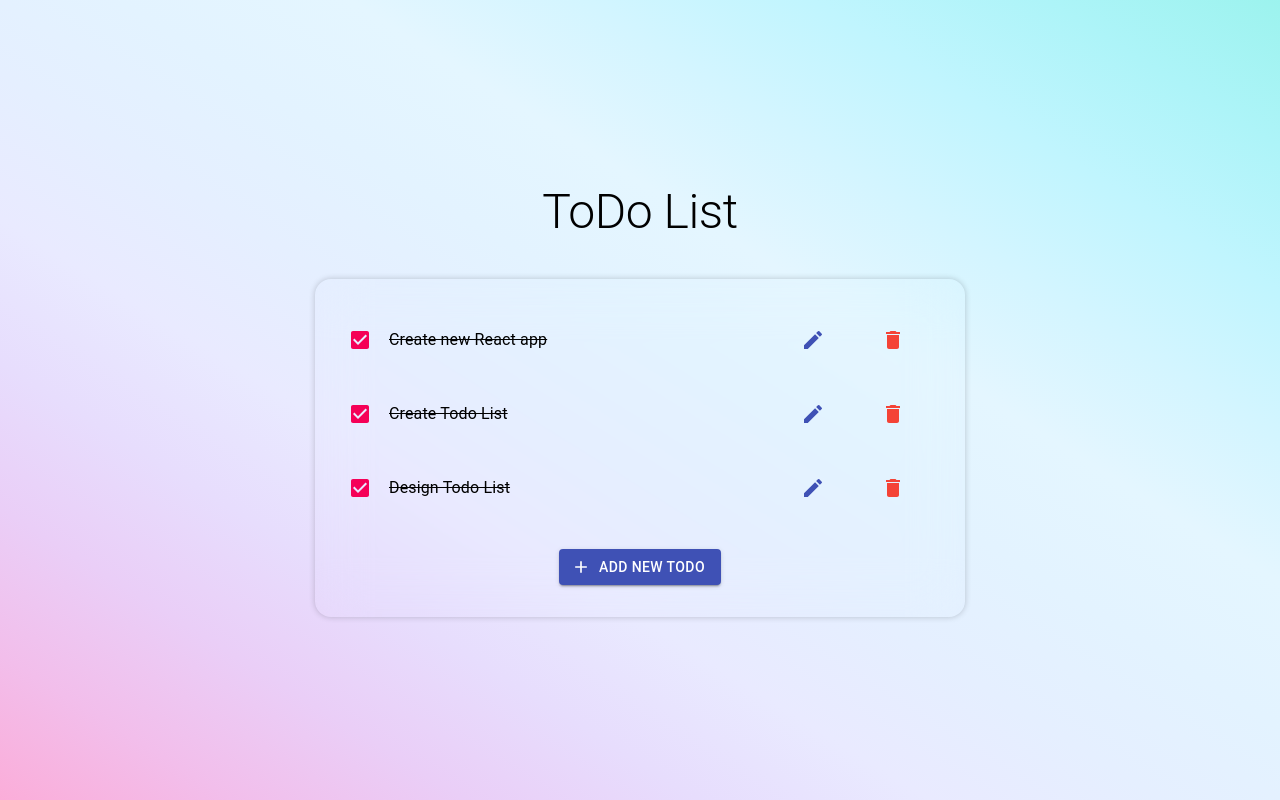
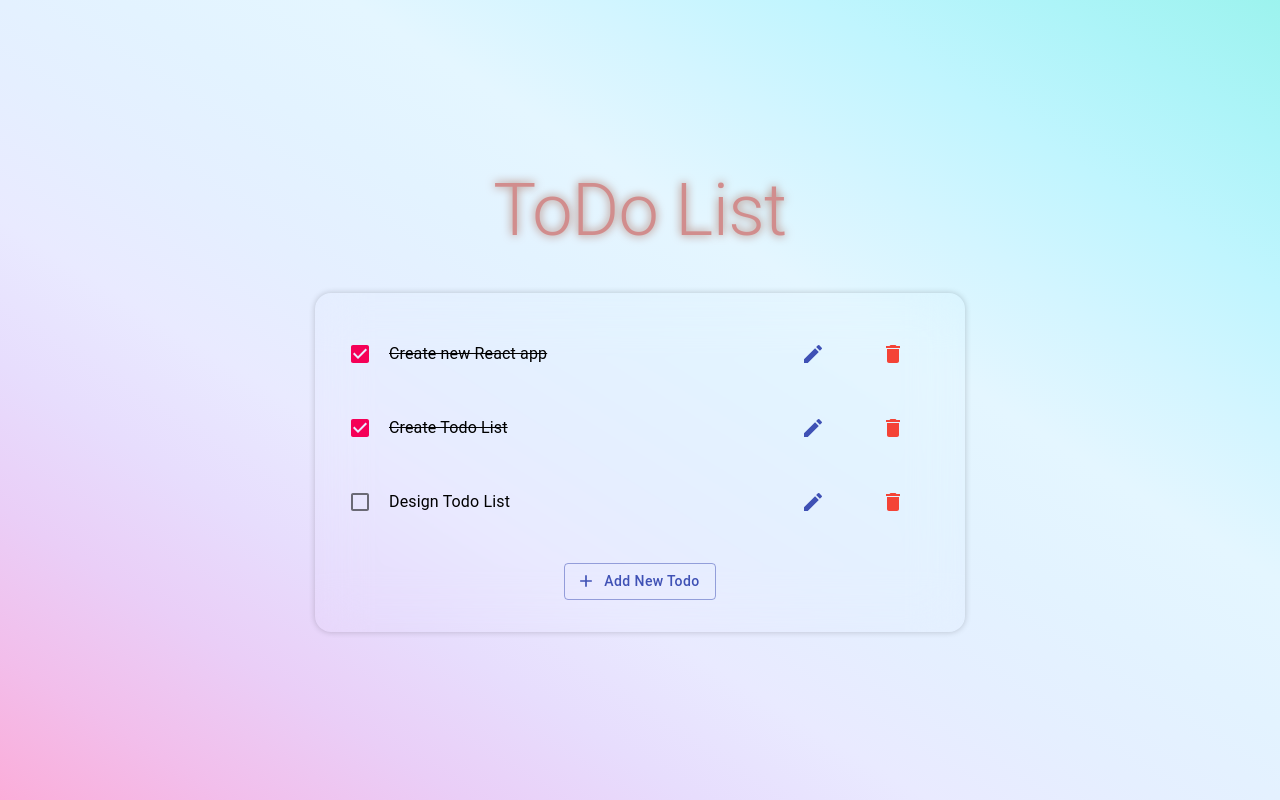
Before and after one commit to roma-frontend/todo-list, a React (Create React App) app: page / in a window 1280 px wide. Built offline with nearby package versions, Linux system fonts and the light colour scheme.

Commit message:
Design Todo are almost ready

```diff
--- a/src/components/todo/Style.tsx
+++ b/src/components/todo/Style.tsx
@@ -14,8 +14,12 @@ const useStyles = makeStyles((theme) => ({
   },
 
   mainTitle: {
-    fontSize: "3rem",
-    marginBottom: "2.4rem"
+    fontSize: "4.5rem",
+    marginBottom: "2.4rem",
+    color: "#D18D8D",
+    WebkitTextStroke: "1px transparnet",
+    WebkitBackgroundClip: "text",
+    textShadow: "0px 0px 10px #AD7563"
   },
 
   container: {
@@ -49,6 +53,10 @@ const useStyles = makeStyles((theme) => ({
   todoTitle: {
     fontSize: "1.875rem",
   },
+
+  addButton: {
+    textTransform: "capitalize"
+  }
 }));
 
 export default useStyles;
--- a/src/components/todo/Todo.tsx
+++ b/src/components/todo/Todo.tsx
@@ -32,6 +32,7 @@ import CancelIcon from "@material-ui/icons/Cancel";
 import AddIcon from "@material-ui/icons/Add";
 import useStyles from "./Style";
 import { RootState } from "../../store/store";
+
 
 const TodoList: React.FC = () => {
   const tasks = useSelector((state: RootState) => state.todo);
@@ -146,11 +147,12 @@ const TodoList: React.FC = () => {
         </List>
 
         <Button
-          variant="contained"
+          variant="outlined"
           color="primary"
           onClick={handleAddClick}
           startIcon={<AddIcon />}
           aria-label="add button"
+          className={classes.addButton}
         >
           Add new Todo
         </Button>
@@ -227,7 +229,7 @@ const TodoList: React.FC = () => {
             <Button
               onClick={() => setOpenAddDialog(false)}
               color="primary"
-              aria-label="calcel modal"
+              aria-label="cancel modal"
             >
               <CancelIcon /> Cancel
             </Button>
--- a/src/store/slice/todo.slice.ts
+++ b/src/store/slice/todo.slice.ts
@@ -9,7 +9,7 @@ export interface Task {
 const initialState: Task[] = [
   { id: 1, text: "Create new React app", completed: true },
   { id: 2, text: "Create Todo List", completed: true },
-  { id: 3, text: "Design Todo List", completed: true },
+  { id: 3, text: "Design Todo List", completed: false },
 ];
 
 const todoSlice = createSlice({
```
